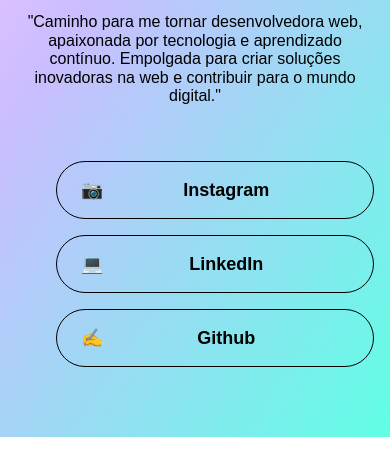
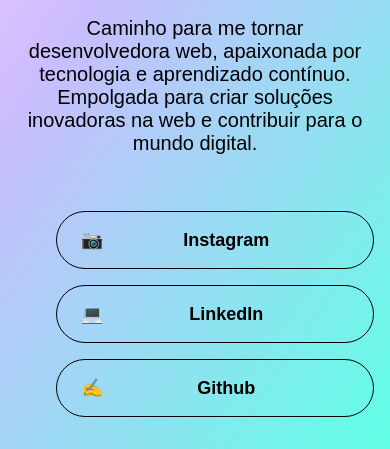
Before and after one commit to VilelaAndressa/Estudos, a plain HTML site: page index.html in a window 390 px wide. Shown: the part 407-856 px from the top of the page. Drawn offline with Linux system fonts and the light colour scheme.

Commit message:
corrigindo

```diff
--- a/index.html
+++ b/index.html
@@ -17,7 +17,7 @@
                 <h2>Software Development Student</h2>
             </div>
             <div class="profile__about">
-                <p>"Caminho para me tornar desenvolvedora web, apaixonada por tecnologia e aprendizado contínuo. Empolgada para criar soluções inovadoras na web e contribuir para o mundo digital."</p>
+                <p>Caminho para me tornar desenvolvedora web, apaixonada por tecnologia e aprendizado contínuo. Empolgada para criar soluções inovadoras na web e contribuir para o mundo digital.</p>
             </div>
         </div>
         <div class="links">
--- a/styles/style.css
+++ b/styles/style.css
@@ -73,3 +73,9 @@ body {
     width: 100%;
     text-align: center;
 }
+
+@media screen and (max-width: 720px) {
+    .profile__about {
+        font-size: 20px;
+    }
+}
```
